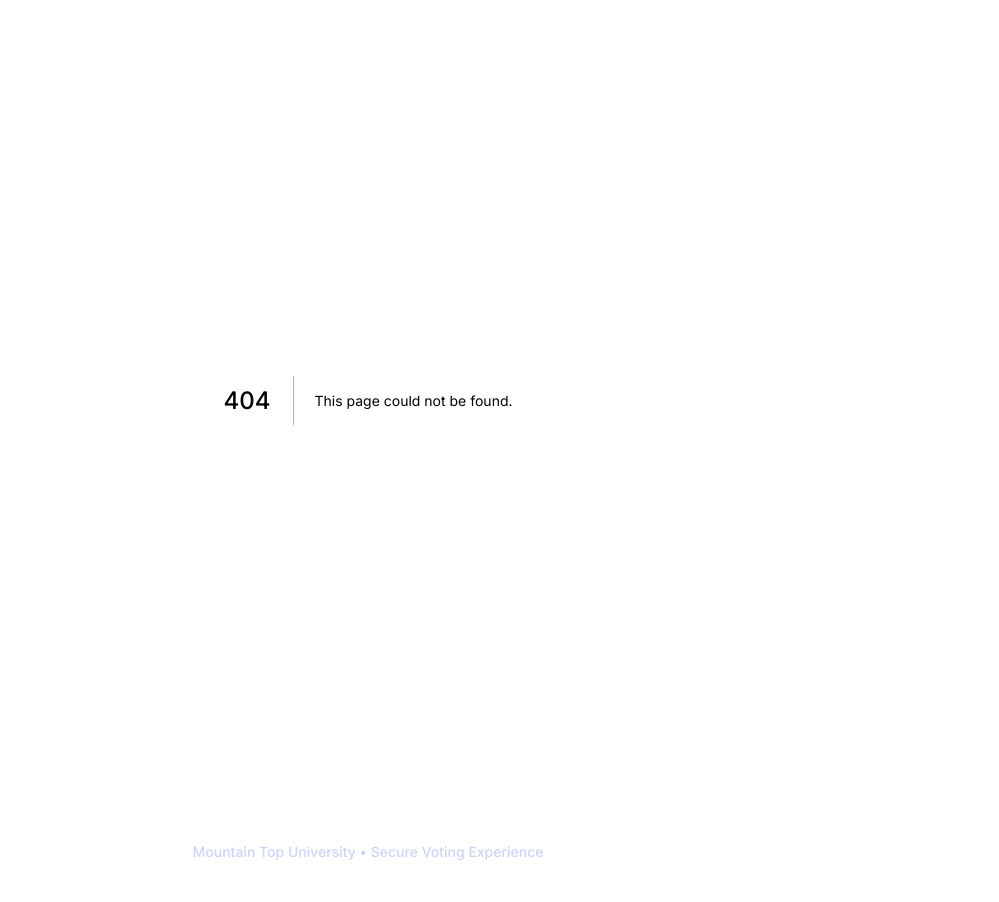
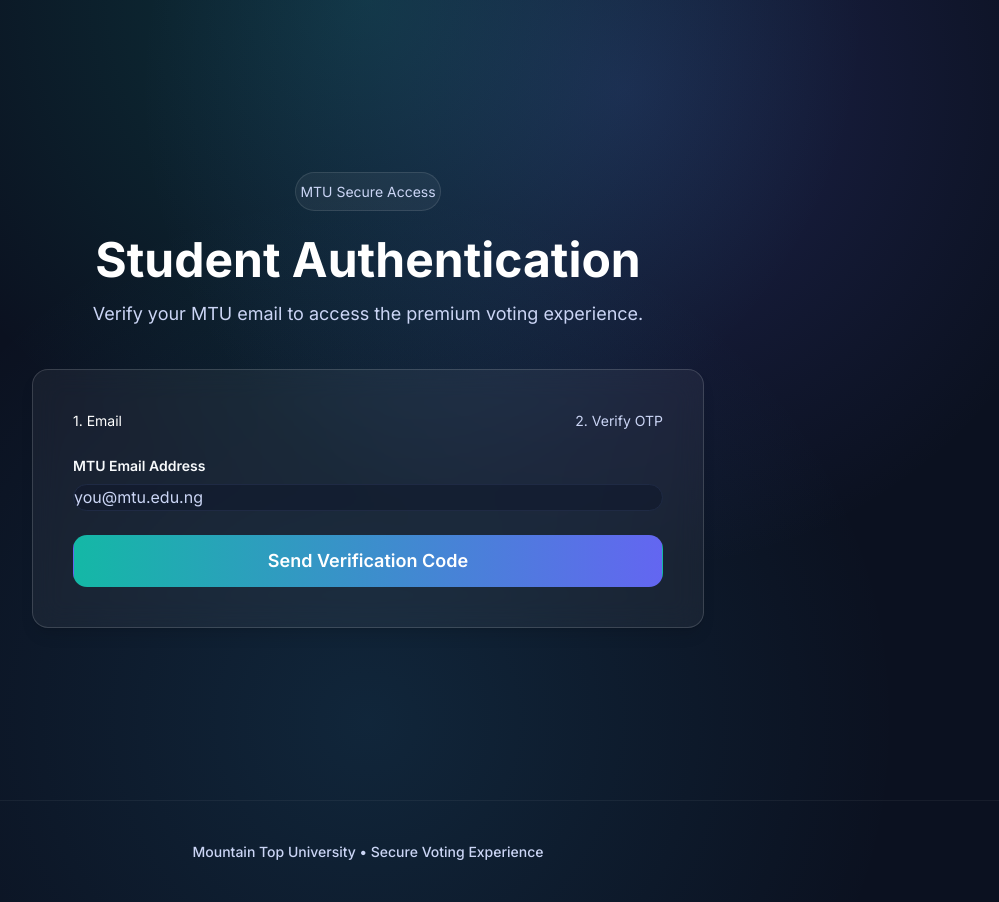
Before and after one commit to JuzzJoel/mtu-voting, a Next.js app: page /auth in a window 1280 px wide. Before the commit this address had no page. Shown: the whole page, without its empty margins (272-1271 px from the left). Built offline with nearby package versions, Linux system fonts and the light colour scheme; no server answers.

Commit message:
fix: add newline at the end of OTPInput component file

```diff
--- /dev/null
+++ b/src/app/auth/page.tsx
@@ -0,0 +1,251 @@
+"use client";
+
+import { FormEvent, useEffect, useMemo, useState } from "react";
+import { AnimatePresence, motion } from "framer-motion";
+import { useRouter } from "next/navigation";
+import { Button, Card, Input, OTPInput } from "@/components/ui";
+import { mtuEmailRegex } from "@/lib/security/validators";
+import { useAuthStore } from "@/stores/auth-store";
+
+const neutralMessage = "If this email is valid, a verification code has been sent.";
+
+type Step = "email" | "otp";
+
+export default function AuthPage() {
+  const router = useRouter();
+  const { email: storedEmail, setEmail } = useAuthStore();
+  const [step, setStep] = useState<Step>("email");
+  const [emailInput, setEmailInput] = useState(storedEmail ?? "");
+  const [otp, setOtp] = useState("");
+  const [loading, setLoading] = useState(false);
+  const [otpLoading, setOtpLoading] = useState(false);
+  const [infoMessage, setInfoMessage] = useState("");
+  const [error, setError] = useState("");
+  const [csrfToken, setCsrfToken] = useState("");
+
+  const isEmailValid = useMemo(() => mtuEmailRegex.test(emailInput.trim().toLowerCase()), [emailInput]);
+
+  useEffect(() => {
+    void fetch("/api/auth/csrf")
+      .then((res) => res.json())
+      .then((data: { token?: string }) => {
+        if (data.token) setCsrfToken(data.token);
+      })
+      .catch(() => null);
+  }, []);
+
+  useEffect(() => {
+    if (!storedEmail) {
+      setStep("email");
+    }
+  }, [storedEmail]);
+
+  const ensureCsrf = async () => {
+    if (csrfToken) return csrfToken;
+    const res = await fetch("/api/auth/csrf");
+    const data = (await res.json()) as { token?: string };
+    if (data.token) {
+      setCsrfToken(data.token);
+      return data.token;
+    }
+    return "";
+  };
+
+  const sendOtp = async (email: string) => {
+    const csrf = await ensureCsrf();
+    if (!csrf) throw new Error("Missing CSRF");
+    return fetch("/api/auth/request-otp", {
+      method: "POST",
+      headers: { "Content-Type": "application/json", "X-CSRF-Token": csrf },
+      body: JSON.stringify({ email })
+    });
+  };
+
+  const requestOtp = async (event: FormEvent) => {
+    event.preventDefault();
+    setError("");
+    setInfoMessage(neutralMessage);
+
+    if (!isEmailValid) {
+      setError("Use your MTU email address (e.g. name@mtu.edu.ng). ");
+      return;
+    }
+
+    setLoading(true);
+    const email = emailInput.trim().toLowerCase();
+    setEmail(email);
+
+    try {
+      const res = await sendOtp(email);
+      if (!res.ok) {
+        setError("We could not send the code. Please try again.");
+        return;
+      }
+      setStep("otp");
+    } catch {
+      setError("Network error. Please try again.");
+    } finally {
+      setLoading(false);
+    }
+  };
+
+  const verifyOtp = async (event?: FormEvent) => {
+    event?.preventDefault();
+    setError("");
+    setOtpLoading(true);
+
+    try {
+      const csrf = await ensureCsrf();
+      if (!csrf) throw new Error("Missing CSRF");
+      const res = await fetch("/api/auth/verify-otp", {
+        method: "POST",
+        headers: { "Content-Type": "application/json", "X-CSRF-Token": csrf },
+        body: JSON.stringify({ email: storedEmail, otp })
+      });
+      const data = (await res.json()) as { ok?: boolean; error?: string; nextRoute?: string };
+      if (!res.ok) {
+        setError(data.error ?? "Invalid verification code.");
+        return;
+      }
+      router.replace((data.nextRoute ?? "/vote") as Parameters<typeof router.replace>[0]);
+    } catch {
+      setError("Network error. Please try again.");
+    } finally {
+      setOtpLoading(false);
+    }
+  };
+
+  const resendOtp = async () => {
+    if (!storedEmail) return;
+    setInfoMessage(neutralMessage);
+    setError("");
+    try {
+      const res = await sendOtp(storedEmail);
+      if (!res.ok) {
+        setError("We could not resend the code. Please try again.");
+      }
+    } catch {
+      setError("Network error. Please try again.");
+    }
+  };
+
+  return (
+    <div className="min-h-screen flex items-center justify-center px-4 py-16">
+      <div className="w-full max-w-2xl">
+        <motion.div
+          initial={{ opacity: 0, y: 20 }}
+          animate={{ opacity: 1, y: 0 }}
+          className="text-center mb-10"
+        >
+          <div className="inline-flex items-center gap-2 px-4 py-2 rounded-full border border-white/10 bg-white/5 text-body-sm text-neutral-text-secondary">
+            MTU Secure Access
+          </div>
+          <h1 className="mt-5 text-display-lg text-white">Student Authentication</h1>
+          <p className="mt-3 text-body-lg text-neutral-text-secondary">
+            Verify your MTU email to access the premium voting experience.
+          </p>
+        </motion.div>
+
+        <Card variant="glass" className="p-6 md:p-10">
+          <div className="flex items-center justify-between text-body-sm text-neutral-text-secondary mb-6">
+            <span className={step === "email" ? "text-white" : ""}>1. Email</span>
+            <span className={step === "otp" ? "text-white" : ""}>2. Verify OTP</span>
+          </div>
+
+          <AnimatePresence mode="wait">
+            {step === "email" ? (
+              <motion.form
+                key="email"
+                onSubmit={requestOtp}
+                initial={{ opacity: 0, y: 10 }}
+                animate={{ opacity: 1, y: 0 }}
+                exit={{ opacity: 0, y: -10 }}
+                className="space-y-6"
+              >
+                <Input
+                  label="MTU Email Address"
+                  type="email"
+                  placeholder="you@mtu.edu.ng"
+                  value={emailInput}
+                  onChange={(event) => setEmailInput(event.target.value)}
+                  required
+                />
+
+                {infoMessage && (
+                  <div className="rounded-xl border border-white/10 bg-white/5 p-4 text-body-sm text-neutral-text-secondary">
+                    {infoMessage}
+                  </div>
+                )}
+
+                {error && (
+                  <div className="rounded-xl border border-accent-red/30 bg-accent-red/10 p-4 text-body-sm text-accent-red">
+                    {error}
+                  </div>
+                )}
+
+                <Button type="submit" size="lg" className="w-full" disabled={!isEmailValid || loading} isLoading={loading}>
+                  Send Verification Code
+                </Button>
+              </motion.form>
+            ) : (
+              <motion.div
+                key="otp"
+                initial={{ opacity: 0, y: 10 }}
+                animate={{ opacity: 1, y: 0 }}
+                exit={{ opacity: 0, y: -10 }}
+                className="space-y-6"
+              >
+                <div>
+                  <h2 className="text-h2 text-white mb-2">Enter the code</h2>
+                  <p className="text-body-sm text-neutral-text-secondary">
+                    We sent a 6-digit code to <span className="text-white font-semibold">{storedEmail}</span>.
+                  </p>
+                </div>
+
+                <form onSubmit={verifyOtp} className="space-y-6">
+                  <div className="py-4">
+                    <OTPInput
+                      length={6}
+                      onComplete={(value) => {
+                        setOtp(value);
+                        void verifyOtp();
+                      }}
+                      disabled={otpLoading}
+                    />
+                  </div>
+
+                  {error && (
+                    <div className="rounded-xl border border-accent-red/30 bg-accent-red/10 p-4 text-body-sm text-accent-red">
+                      {error}
+                    </div>
+                  )}
+
+                  <Button type="submit" size="lg" className="w-full" disabled={otp.length !== 6 || otpLoading} isLoading={otpLoading}>
+                    Verify & Continue
+                  </Button>
+                </form>
+
+                <div className="flex items-center justify-between text-body-sm text-neutral-text-secondary">
+                  <button
+                    type="button"
+                    onClick={() => setStep("email")}
+                    className="text-white hover:text-primary-green"
+                  >
+                    Change email
+                  </button>
+                  <button
+                    type="button"
+                    onClick={resendOtp}
+                    className="text-white hover:text-primary-green"
+                  >
+                    Resend code
+                  </button>
+                </div>
+              </motion.div>
+            )}
+          </AnimatePresence>
+        </Card>
+      </div>
+    </div>
+  );
+}
```
Also changed, not shown: src/components/ui/otp-input.tsx (line endings or trailing spaces).
